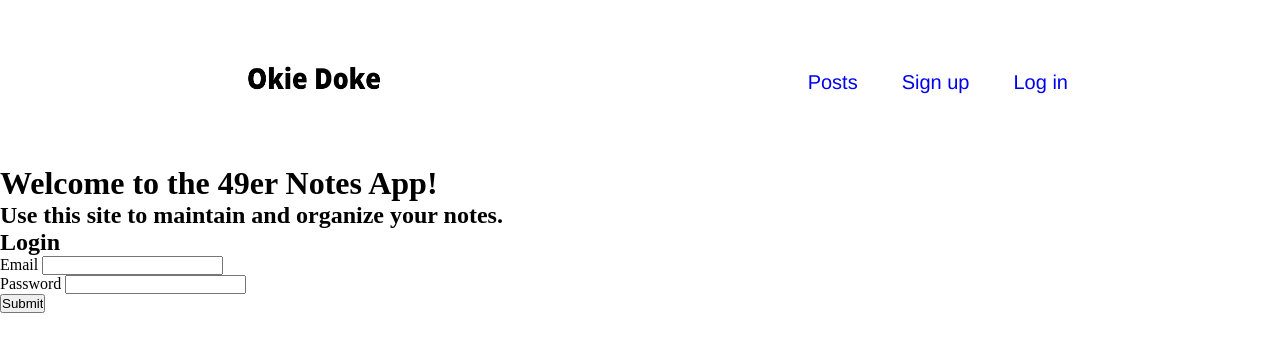
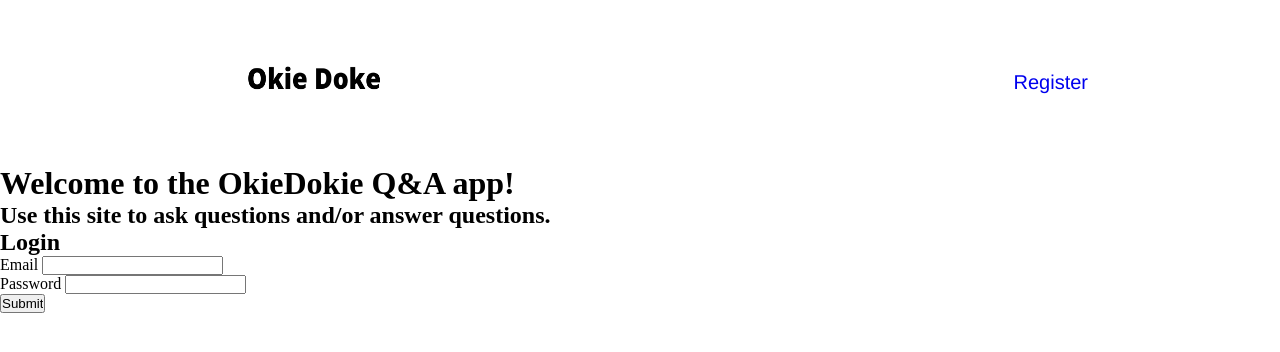
Before and after one commit to nboakye0/Group23_ITSC3155, a Flask app: page /login in a window 1280 px wide. Shown: the top 352 px of the page. Run offline with Flask 2, Linux system fonts and the light colour scheme.

Commit message:
fixed and finished signing in, signing out, and register paths. fixed navigation bar. updated posting a new question functionality

```diff
--- a/app.py
+++ b/app.py
@@ -10,7 +10,7 @@ from flask import redirect, url_for  # to redirect and use 'url_for' function
 from flask import session
 from models import User as User
 from models import Question as Question
-from models import Answer as Answer      # for replying, not needed yet
+from models import Answer as Answer  # for replying, not needed yet
 from forms import RegisterForm
 import bcrypt
 from forms import LoginForm
@@ -28,6 +28,7 @@ db.init_app(app)
 with app.app_context():
     db.create_all()  # run under the app context
 
+
 # Homepage reached with / or /index
 @app.route("/")
 @app.route("/index")
@@ -35,6 +36,7 @@ def index():
     if session.get('user'):
         return render_template('index.html', user=session['user'])
     return render_template("index.html")
+
 
 # View all questions
 @app.route("/questions")
@@ -45,36 +47,41 @@ def get_questions():
     else:
         return redirect(url_for('login'))
 
+
 # View individual question
 @app.route("/questions/<question_id>")
 def get_question(question_id):
-
     my_question = db.session.query(Question).filter_by(id=question_id).one()
 
     return render_template('question.html', question=my_question)
 
+
 # Create a new question
 @app.route('/questions/new', methods=['GET', 'POST'])
 def new_question():
-    # check request method
-    if request.method == 'POST':
-        # get data needed
-        title = request.form['title']
-        details = request.form['details']
-        # date
-        from datetime import date
-        today = date.today()
-        today = today.strftime("%m-%d-%Y")
-        upvote = 0
-        downvote = 0
-        PIN = 0
-        new_record = Question(title, details, today, upvote, downvote, PIN)
-        db.session.add(new_record)
-        db.session.commit()
+    if session.get('user'):
+        # check request method
+        if request.method == 'POST':
+            # get data needed
+            title = request.form['title']
+            details = request.form['details']
+            # date
+            from datetime import date
+            today = date.today()
+            today = today.strftime("%m-%d-%Y")
+            upvote = 0
+            downvote = 0
+            PIN = 0
+            new_record = Question(title, details, today, upvote, downvote, PIN, session['user_id'])
+            db.session.add(new_record)
+            db.session.commit()
 
-        return redirect(url_for('get_questions'))
+            return redirect(url_for('get_questions'))
+        else:
+            return render_template('new.html', user=session['user'])
     else:
-        return render_template('new.html')
+        return redirect(url_for('login'))
+
 
 # Edit a question from database
 @app.route('/questions/edit/<question_id>', methods=['GET', 'POST'])
@@ -104,12 +111,12 @@ def edit_question(question_id):
 # Delete a question from database
 @app.route('/questions/delete/<question_id>', methods=['POST'])
 def delete_question(question_id):
-
     my_question = db.session.query(Question).filter_by(id=question_id).one()
     db.session.delete(my_question)
     db.session.commit()
 
     return redirect(url_for('get_questions'))
+
 
 @app.route('/register', methods=['POST', 'GET'])
 def register():
@@ -159,3 +166,12 @@ def login():
     else:
         # form did not validate or GET request
         return render_template("login.html", form=login_form)
+
+
+@app.route('/logout')
+def logout():
+    # check if a user is saved in session
+    if session.get('user'):
+        session.clear()
+
+    return redirect(url_for('index'))
--- a/templates/login.html
+++ b/templates/login.html
@@ -9,17 +9,20 @@
     <body>
     <header>
           <a href="{{ url_for('index') }}"><img class="logo" src="../static/OkieDoke.png" alt="logo"></a>
-          <nav>
-               <ul class="nav_links">
-                    <li><a href="{{ url_for('get_questions') }}">Posts</a></li>
-                    <li><a href="{{ url_for('register') }}">Sign up</a></li>
-                    <li><a href="#">Log in</a></li>
-               </ul>
-          </nav>
+        {% if user %}
+            <nav>
+                <a href="{{ url_for('logout') }}">Logout</a>
+            </nav>
+        {% else %}
+            <nav>
+                <a href="{{ url_for('register') }}">Register</a>
+            </nav>
+        {% endif %}
+
     </header>
-        <h1>Welcome {% if user %}{{user}}{% endif %}to the 49er Notes App!</h1>
+        <h1>Welcome {% if user %}{{user}}{% endif %}to the OkieDokie Q&A app!</h1>
 
-        <h2>Use this site to maintain and organize your notes.</h2>
+        <h2>Use this site to ask questions and/or answer questions.</h2>
         <div class="form-wrapper">
             <h2 class="title">Login</h2>
             <form method="POST" action="/login">
--- a/templates/new.html
+++ b/templates/new.html
@@ -14,8 +14,7 @@
           <nav>
                <ul class="nav_links">
                     <li><a href="{{ url_for('get_questions') }}">Posts</a></li>
-                    <li><a href="{{ url_for('register') }}">Sign up</a></li>
-                    <li><a href="#">Log in</a></li>
+                    <li><a href="{{ url_for('logout') }}">Logout</a></li>
                </ul>
           </nav>
      </header>
--- a/templates/question.html
+++ b/templates/question.html
@@ -14,8 +14,8 @@
           <nav>
                <ul class="nav_links">
                     <li><a href="{{ url_for('get_questions') }}">Posts</a></li>
-                    <li><a href="#">Sign up</a></li>
-                    <li><a href="#">Log in</a></li>
+                    <li><a href="{{ url_for('register') }}">Sign up</a></li>
+                    <li><a href="{{ url_for('login') }}">Log in</a></li>
                </ul>
           </nav>
      </header>
--- a/templates/questions.html
+++ b/templates/questions.html
@@ -14,8 +14,7 @@
           <nav>
                <ul class="nav_links">
                     <li><a href="{{ url_for('get_questions') }}">Posts</a></li>
-                    <li><a href="#">Sign up</a></li>
-                    <li><a href="#">Log in</a></li>
+                    <li><a href="{{ url_for('logout') }}">Logout</a></li>
                </ul>
           </nav>
      </header>
```
Also changed, not shown: templates/index.html (+15 -6 lines), templates/register.html (+11 -6 lines), group23.db (added).
